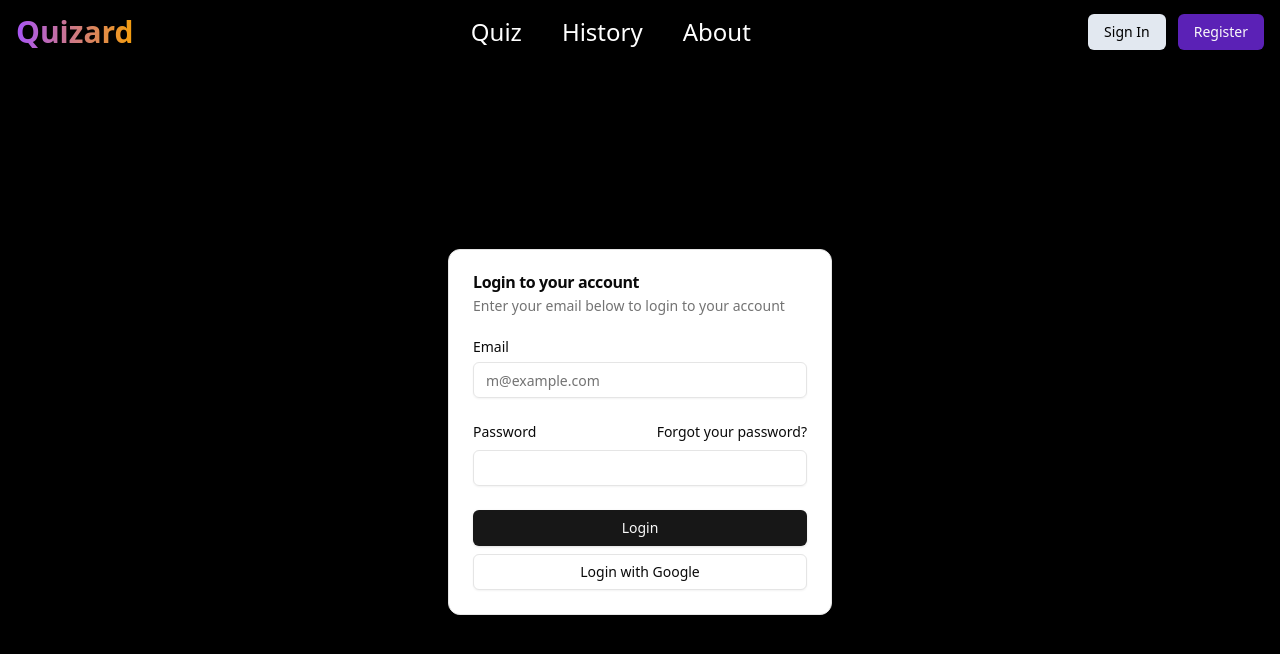
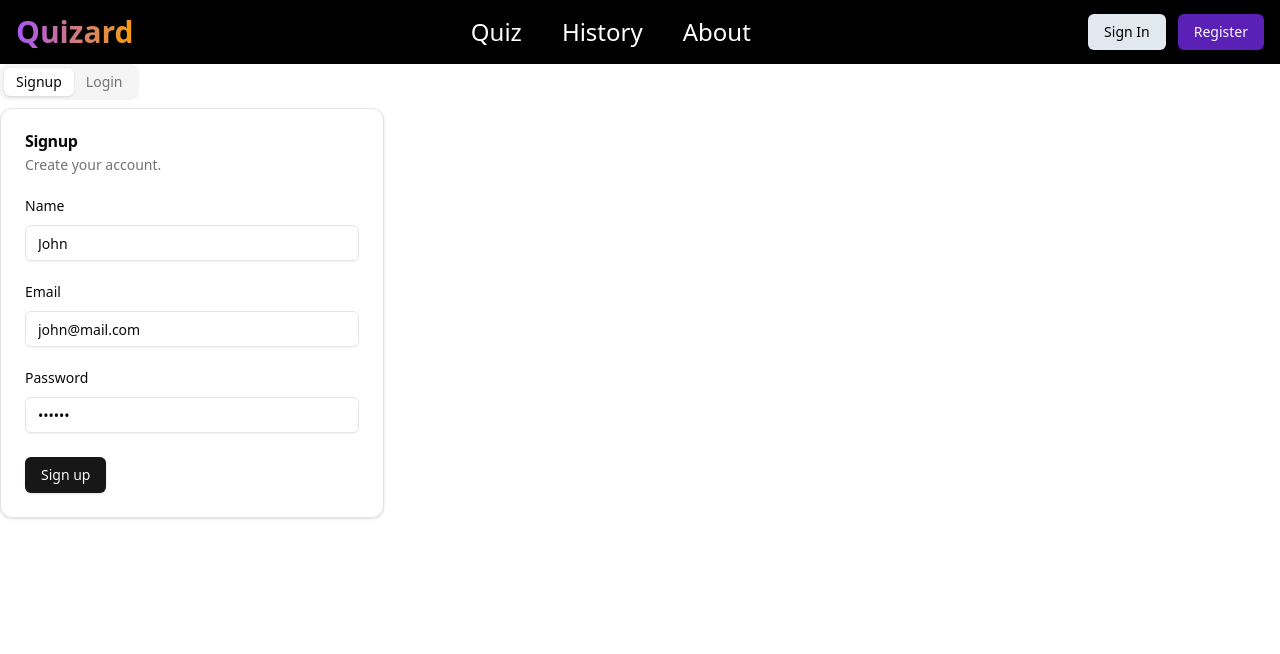
Before and after one commit to Ashwin2323/quizard, a React (Vite) app in the folder frontend/: page /login in a window 1280 px wide. Shown: the top 654 px of the page. Built offline with nearby package versions, Linux system fonts and the light colour scheme.

Commit message:
Updated card for login form

```diff
--- a/frontend/package.json
+++ b/frontend/package.json
@@ -12,6 +12,7 @@
   "dependencies": {
     "@radix-ui/react-label": "^2.1.7",
     "@radix-ui/react-slot": "^1.2.3",
+    "@radix-ui/react-tabs": "^1.1.13",
     "class-variance-authority": "^0.7.1",
     "clsx": "^2.1.1",
     "lucide-react": "^0.544.0",
--- /dev/null
+++ b/frontend/src/components/ui/tabs.jsx
@@ -0,0 +1,41 @@
+import * as React from "react"
+import * as TabsPrimitive from "@radix-ui/react-tabs"
+
+import { cn } from "@/lib/utils"
+
+const Tabs = TabsPrimitive.Root
+
+const TabsList = React.forwardRef(({ className, ...props }, ref) => (
+  <TabsPrimitive.List
+    ref={ref}
+    className={cn(
+      "inline-flex h-9 items-center justify-center rounded-lg bg-muted p-1 text-muted-foreground",
+      className
+    )}
+    {...props} />
+))
+TabsList.displayName = TabsPrimitive.List.displayName
+
+const TabsTrigger = React.forwardRef(({ className, ...props }, ref) => (
+  <TabsPrimitive.Trigger
+    ref={ref}
+    className={cn(
+      "inline-flex items-center justify-center whitespace-nowrap rounded-md px-3 py-1 text-sm font-medium ring-offset-background transition-all focus-visible:outline-none focus-visible:ring-2 focus-visible:ring-ring focus-visible:ring-offset-2 disabled:pointer-events-none disabled:opacity-50 data-[state=active]:bg-background data-[state=active]:text-foreground data-[state=active]:shadow",
+      className
+    )}
+    {...props} />
+))
+TabsTrigger.displayName = TabsPrimitive.Trigger.displayName
+
+const TabsContent = React.forwardRef(({ className, ...props }, ref) => (
+  <TabsPrimitive.Content
+    ref={ref}
+    className={cn(
+      "mt-2 ring-offset-background focus-visible:outline-none focus-visible:ring-2 focus-visible:ring-ring focus-visible:ring-offset-2",
+      className
+    )}
+    {...props} />
+))
+TabsContent.displayName = TabsPrimitive.Content.displayName
+
+export { Tabs, TabsList, TabsTrigger, TabsContent }
--- a/frontend/src/pages/Login.jsx
+++ b/frontend/src/pages/Login.jsx
@@ -1,4 +1,6 @@
-import { Button } from "@/components/ui/button"
+import { AppWindowIcon, CodeIcon } from "lucide-react";
+
+import { Button } from "@/components/ui/button";
 import {
   Card,
   CardContent,
@@ -6,56 +8,85 @@ import {
   CardFooter,
   CardHeader,
   CardTitle,
-} from "@/components/ui/card"
-import { Input } from "@/components/ui/input"
-import { Label } from "@/components/ui/label"
+} from "@/components/ui/card";
+import { Input } from "@/components/ui/input";
+import { Label } from "@/components/ui/label";
+import { Tabs, TabsContent, TabsList, TabsTrigger } from "@/components/ui/tabs";
 
 export default function Login() {
   return (
-    <div className="flex flex-col h-[calc(100vh_-_64px)] justify-center items-center gap-2 bg-black text-white">
-      <Card className="w-full max-w-sm">
+    <div className="flex w-full max-w-sm flex-col gap-6">
+      <Tabs defaultValue="account">
+        <TabsList>
+          <TabsTrigger value="account">Signup</TabsTrigger>
+          <TabsTrigger value="password">Login</TabsTrigger>
+        </TabsList>
+        <TabsContent value="account">
+          <Card>
             <CardHeader>
-          <CardTitle>Login to your account</CardTitle>
+              <CardTitle>Signup</CardTitle>
+              <CardDescription>Create your account.</CardDescription>
+            </CardHeader>
+            <CardContent className="grid gap-6">
+              <div className="grid gap-3">
+                <Label htmlFor="tabs-demo-name">Name</Label>
+                <Input id="tabs-demo-name" defaultValue="John" />
+              </div>
+              <div className="grid gap-3">
+                <Label htmlFor="tabs-demo-username">Email</Label>
+                <Input
+                  id="tabs-demo-username"
+                  type="email"
+                  defaultValue="john@mail.com"
+                />
+              </div>
+              <div className="grid gap-3">
+                <Label htmlFor="tabs-demo-username">Password</Label>
+                <Input
+                  id="tabs-demo-username"
+                  type="password"
+                  defaultValue="123456"
+                />
+              </div>
+            </CardContent>
+            <CardFooter>
+              <Button>Sign up</Button>
+            </CardFooter>
+          </Card>
+        </TabsContent>
+        <TabsContent value="password">
+          <Card>
+            <CardHeader>
+              <CardTitle>Password</CardTitle>
               <CardDescription>
-            Enter your email below to login to your account
+                Change your password here. After saving, you&apos;ll be logged
+                out.
               </CardDescription>
             </CardHeader>
-        <CardContent>
-          <form>
-            <div className="flex flex-col gap-6">
-              <div className="grid gap-2">
-                <Label htmlFor="email">Email</Label>
+            <CardContent className="grid gap-6">
+              <div className="grid gap-3">
+                <Label htmlFor="tabs-demo-current">Email</Label>
                 <Input
-                  id="email"
+                  id="tabs-demo-current"
                   type="email"
-                  placeholder="m@example.com"
-                  required
+                  defaultValue="john@mail.com"
                 />
               </div>
-              <div className="grid gap-2">
-                <div className="flex items-center">
-                  <Label htmlFor="password">Password</Label>
-                  <a
-                    href="#"
-                    className="ml-auto inline-block text-sm underline-offset-4 hover:underline"
-                    >
-                    Forgot your password?
-                  </a>
+              <div className="grid gap-3">
+                <Label htmlFor="tabs-demo-new">Password</Label>
+                <Input
+                  id="tabs-demo-new"
+                  type="password"
+                  defaultValue="123456"
+                />
               </div>
-                <Input id="password" type="password" required />
-              </div>
-            </div>
-          </form>
             </CardContent>
-        <CardFooter className="flex-col gap-2">
-          <Button type="submit" className="w-full">
-            Login
-          </Button>
-          <Button variant="outline" className="w-full">
-            Login with Google
-          </Button>
+            <CardFooter>
+              <Button>Login</Button>
             </CardFooter>
           </Card>
+        </TabsContent>
+      </Tabs>
     </div>
-  )
+  );
 }
```
Also changed, not shown: 2 other files (tests, documents, lock files or other folders). Lines whose indentation alone changed are shown as unchanged.
